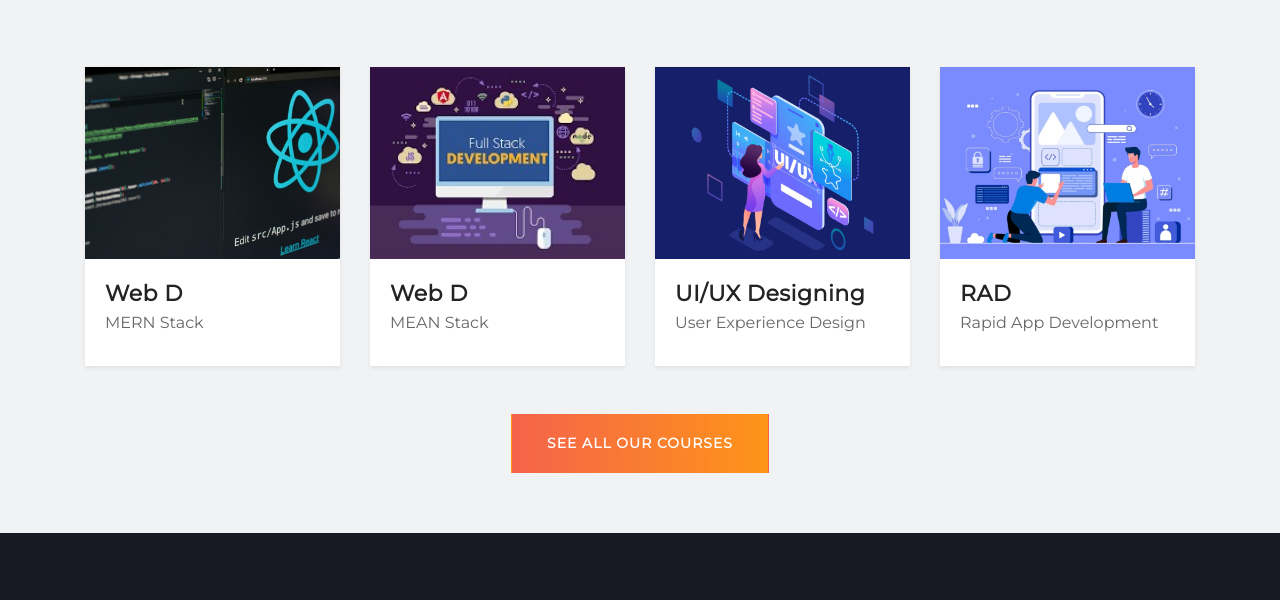
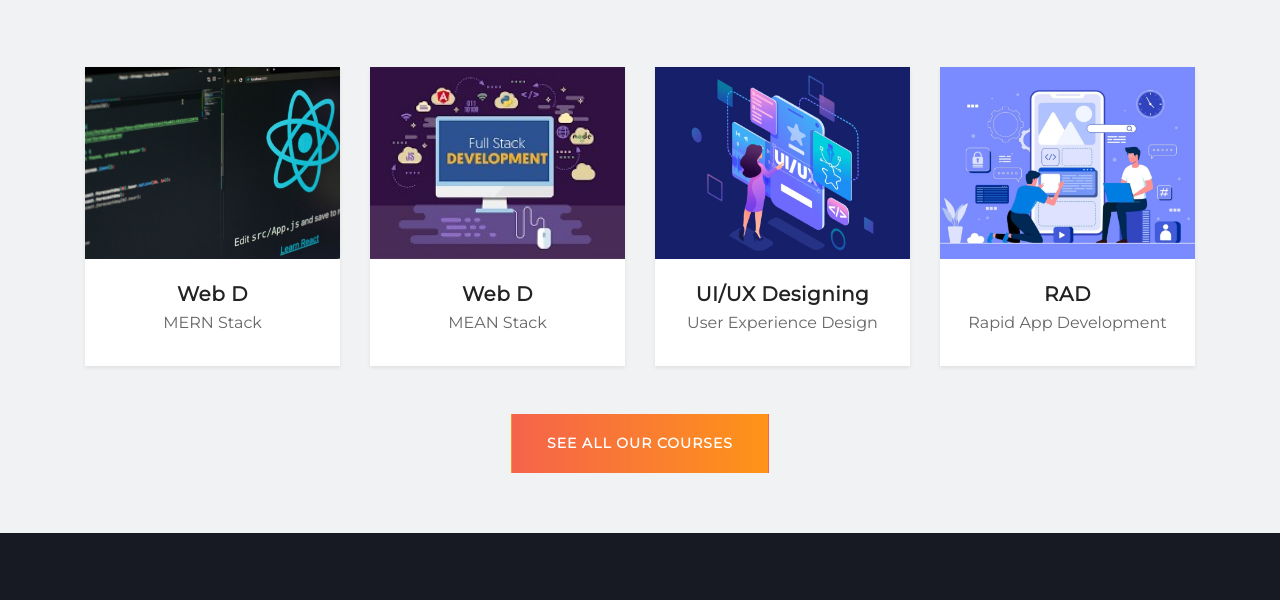
Before and after one commit to Priyalj03/techedmyyy, a website: page source/index.html in a window 1280 px wide. Shown: the part 3513-4113 px from the top of the page. Drawn offline with nearby package versions, Linux system fonts and the light colour scheme; some packages are replaced by stand-ins of ours; files that its build step writes are made by us from their sources; a script that the page names is missing; files whose address does not match are found by name.

Commit message:
commit course card

```diff
--- a/source/index.html
+++ b/source/index.html
@@ -216,6 +216,41 @@
 /* Additional styling for spacing */
 .section {
   padding: 60px 0; /* You can adjust the padding for the section */
+}
+
+/* Card Styling */
+.card {
+  border-radius: 10px; /* Rounded corners */
+  box-shadow: 0 4px 6px rgba(0, 0, 0, 0.1); /* Light shadow */
+  overflow: hidden; /* To ensure the image and content don't overflow */
+  transition: transform 0.3s ease, box-shadow 0.3s ease; /* Smooth transition on hover */
+}
+
+.card img {
+  transition: transform 0.3s ease; /* Smooth transition for zoom effect */
+}
+
+.card:hover {
+  transform: scale(1.05); /* Zoom effect */
+  box-shadow: 0 8px 16px rgba(0, 0, 0, 0.2); /* Darker shadow on hover */
+}
+
+.card:hover img {
+  transform: scale(1.1); /* Zoom in on the image when hovering */
+}
+
+.card-body {
+  padding: 20px; /* Add some padding inside the card body */
+  text-align: center; /* Center the text content */
+}
+
+.card-body h4 {
+  font-size: 1.25rem; /* Adjust font size */
+  font-weight: bold; /* Bold title */
+}
+
+.card-body p {
+  color: #666; /* Subtle text color */
 }
 
 
```
